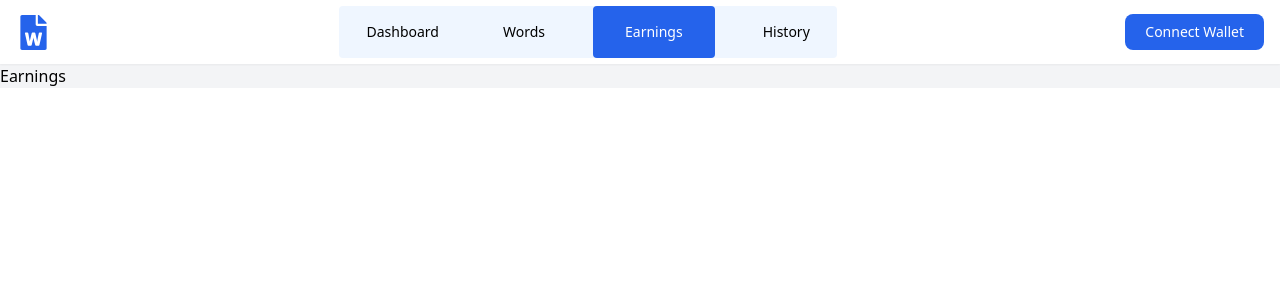
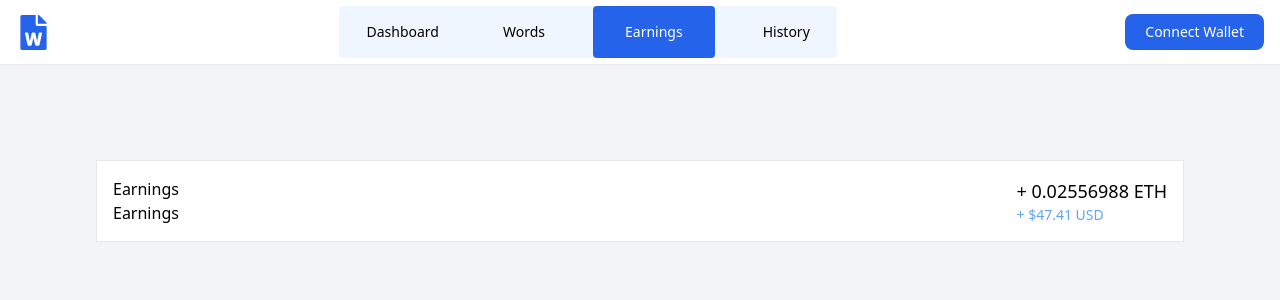
Before and after one commit to kwakyebrilliant/playme, a React (Create React App) app: page /earnings in a window 1280 px wide. Shown: the top 300 px of the page. Built offline with nearby package versions, Linux system fonts and the light colour scheme; the HTML template or start-up script is replaced by a standard one.

Commit message:
earnings updates

```diff
--- a/src/dashboard/Earnings.js
+++ b/src/dashboard/Earnings.js
@@ -7,7 +7,21 @@ function Earnings() {
 
       <DashboardNav />
 
-      Earnings
+     <div className='lg:p-24 p-4'>
+
+      <div className='bg-white border flex justify-between lg:p-4 p-2'>
+        <div>
+        <p>Earnings</p>
+        <p>Earnings</p>
+        </div>
+        <div>
+        <p className='text-lg'>+ 0.02556988 ETH</p>
+        <p className='text-blue-400 text-sm'>+ $47.41 USD</p>
+        </div>
+        </div>
+
+
+     </div>
 
     </div>
   )
```
